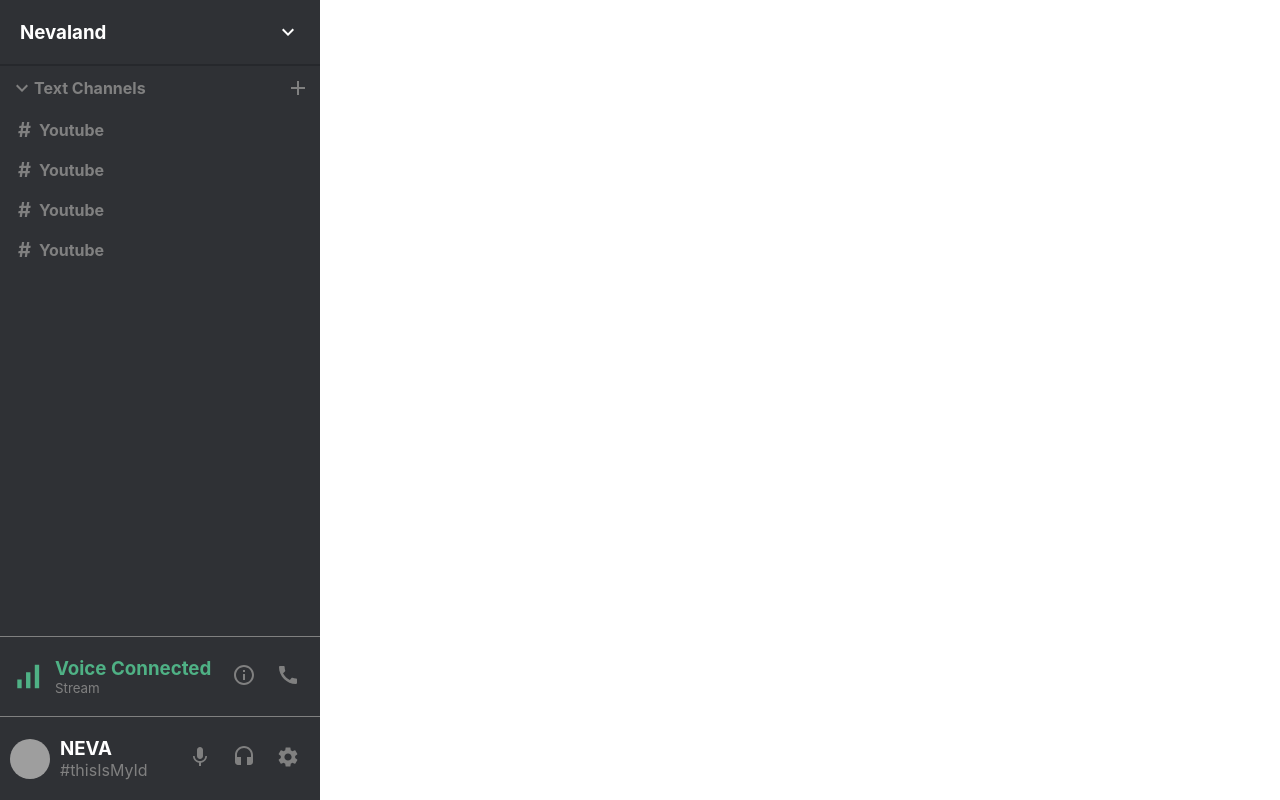
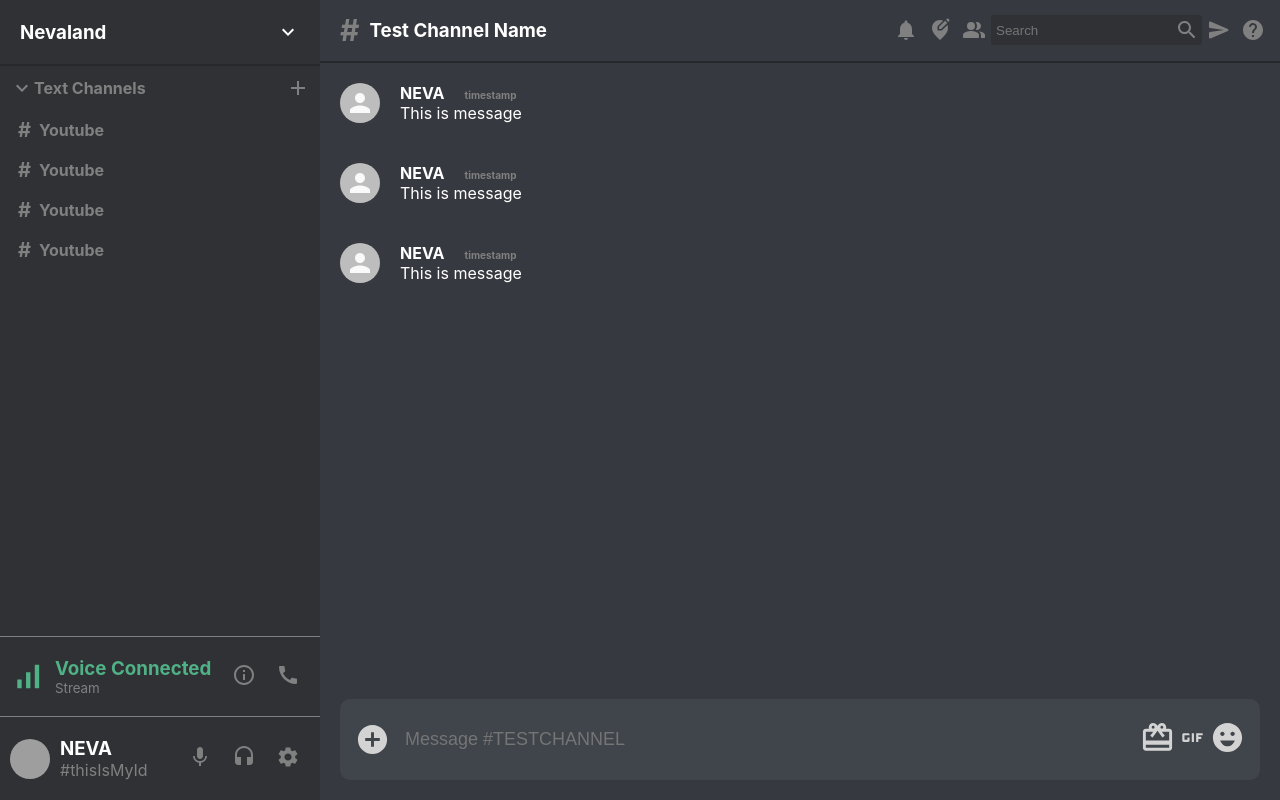
Before and after one commit to Nevaland/discord-clone-neva, a React (Create React App) app: page / in a window 1280 px wide. Built offline with nearby package versions, Linux system fonts and the light colour scheme; grey boxes are pictures that could not be loaded.

Commit message:
Implement chat

```diff
--- /dev/null
+++ b/src/Chat.css
@@ -0,0 +1,40 @@
+.chat {
+  display: flex;
+  flex-direction: column;
+  flex: 0.75;
+  background-color: #36393f;
+  height: 100vh;
+}
+
+.chat__messages {
+  flex: 1;
+}
+
+.chat__input {
+  color: lightgray;
+  display: flex;
+  align-items: center;
+  justify-content: space-between;
+  padding: 15px;
+  border-radius: 10px;
+  margin: 20px;
+  background-color: #40444b;
+}
+
+.chat__input > form > input {
+  padding: 15px;
+  background: transparent;
+  border: none;
+  width: 100%;
+  outline-width: 0;
+  color: white;
+  font-size: large;
+}
+
+.chat__input > form {
+  flex: 1;
+}
+
+.chat__inputButton {
+  display: none;
+}
--- a/src/Chat.js
+++ b/src/Chat.js
@@ -1,7 +1,40 @@
 import React from "react";
+import "./Chat.css";
+import ChatHeader from "./ChatHeader";
+import AddCircleIcon from "@material-ui/icons/AddCircle";
+import CardGiftcardIcon from "@material-ui/icons/CardGiftcard";
+import GifIcon from "@material-ui/icons/Gif";
+import EmojiEmotionsIcon from "@material-ui/icons/EmojiEmotions";
+import Message from "./Message";
 
 function Chat() {
-  return <div></div>;
+  return (
+    <div className="chat">
+      <ChatHeader />
+
+      <div className="chat__messages">
+        <Message />
+        <Message />
+        <Message />
+      </div>
+
+      <div className="chat__input">
+        <AddCircleIcon fontSize="large" />
+        <form>
+          <input placeholder={`Message #TESTCHANNEL`} />
+          <button className="chat__inputButton" type="submit">
+            Send Message
+          </button>
+        </form>
+
+        <div className="chat__inputIcons">
+          <CardGiftcardIcon fontSize="large" />
+          <GifIcon fontSize="large" />
+          <EmojiEmotionsIcon fontSize="large" />
+        </div>
+      </div>
+    </div>
+  );
 }
 
 export default Chat;
```
